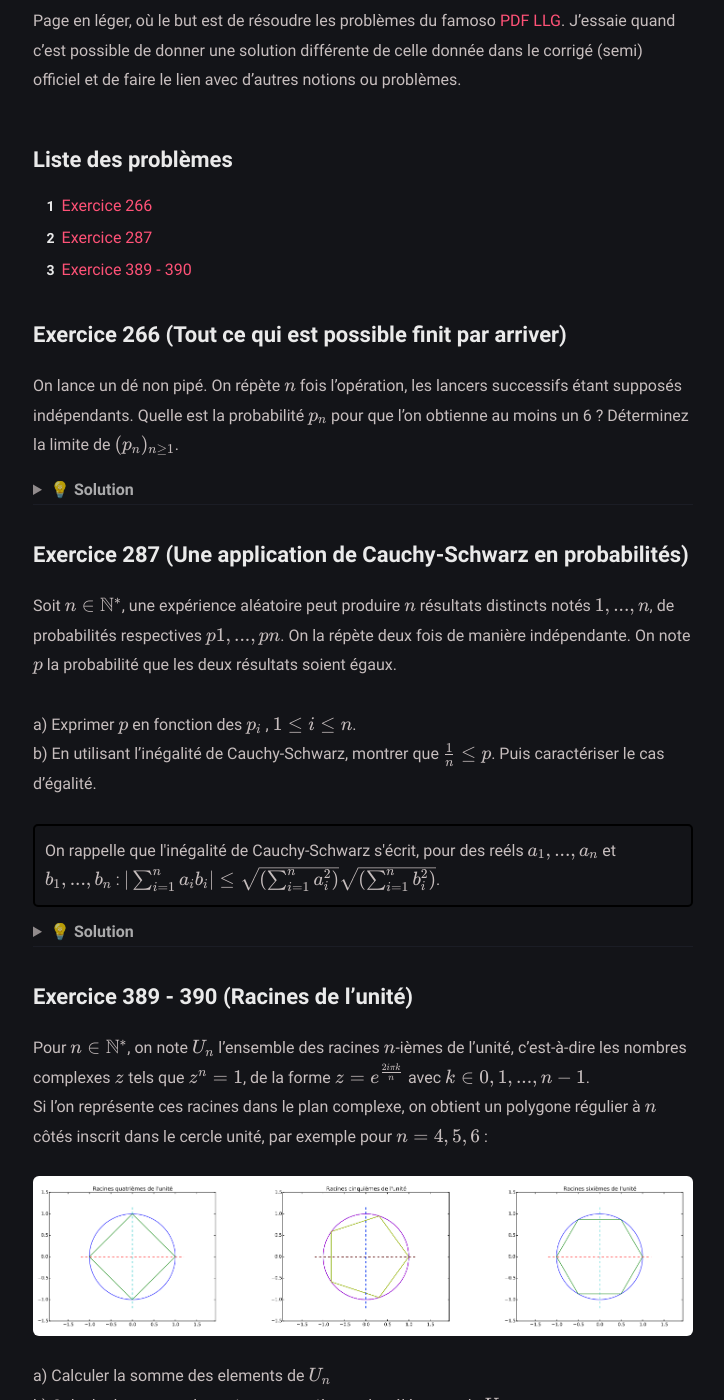
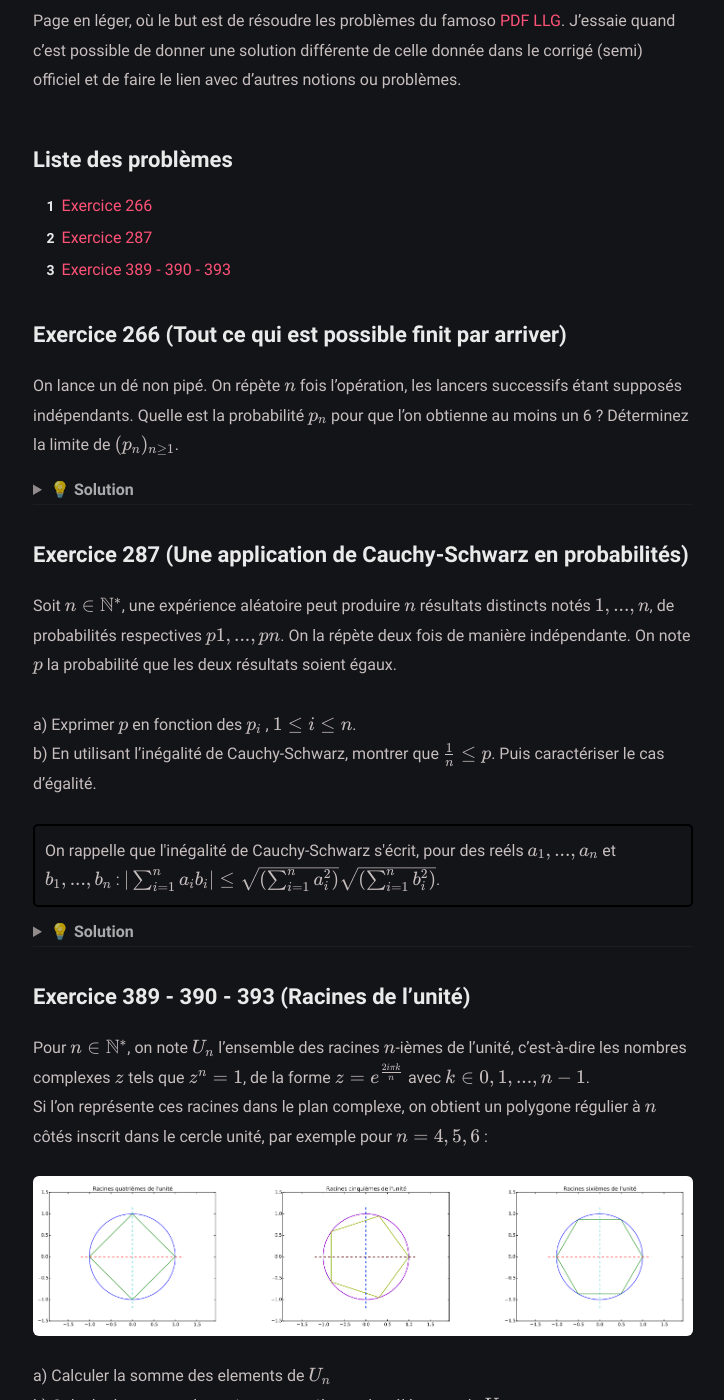
Before and after one commit to Cyril9227/cyril9227.github.io, a Jekyll site: the page built from _posts/llg/2024-08-14-llg.md, in a window 1280 px wide and 1400 px high, scrolled down 367 px. Shown: the whole window, without its empty margins (277-1001 px from the left). Built offline with Jekyll 4.4.1, drawn with Linux system fonts in a browser that asks for light colours; nearby versions of some CDN libraries; some of the changed text lies outside the part shown.

```diff
--- a/_posts/llg/2024-08-14-llg.md
+++ b/_posts/llg/2024-08-14-llg.md
@@ -25,7 +25,7 @@
 
 1. [Exercice 266](#exercice-266-tout-ce-qui-est-possible-finit-par-arriver)
 2. [Exercice 287](#exercice-287-une-application-de-cauchy-schwarz-en-probabilités)
-3. [Exercice 389 - 390](#exercice-389---390-racines-de-lunité)
+3. [Exercice 389 - 390 - 393](#exercice-389-390-393-racines-de-lunité)
 
 
 ## Exercice 266 (Tout ce qui est possible finit par arriver)
@@ -97,7 +97,7 @@
 
 <hr>
 
-## Exercice 389 - 390 (Racines de l'unité)
+## Exercice 389 - 390 - 393 (Racines de l'unité)
 
 Pour $n \in \mathbb{N}^{*}$, on note $U_{n}$ l'ensemble des racines $n$-ièmes de l'unité, c'est-à-dire les nombres complexes $z$ tels que $z^{n} = 1$, de la forme $z = e^{\frac{2i\pi k}{n}}$ avec $k \in {0, 1, . . . , n-1}$.<br>
 Si l'on représente ces racines dans le plan complexe, on obtient un polygone régulier à $n$ côtés inscrit dans le cercle unité, par exemple pour $n = 4, 5, 6$ :
```
Also changed, not shown: other parts of _posts/llg/2024-08-14-llg.md (+3 -2 lines).
